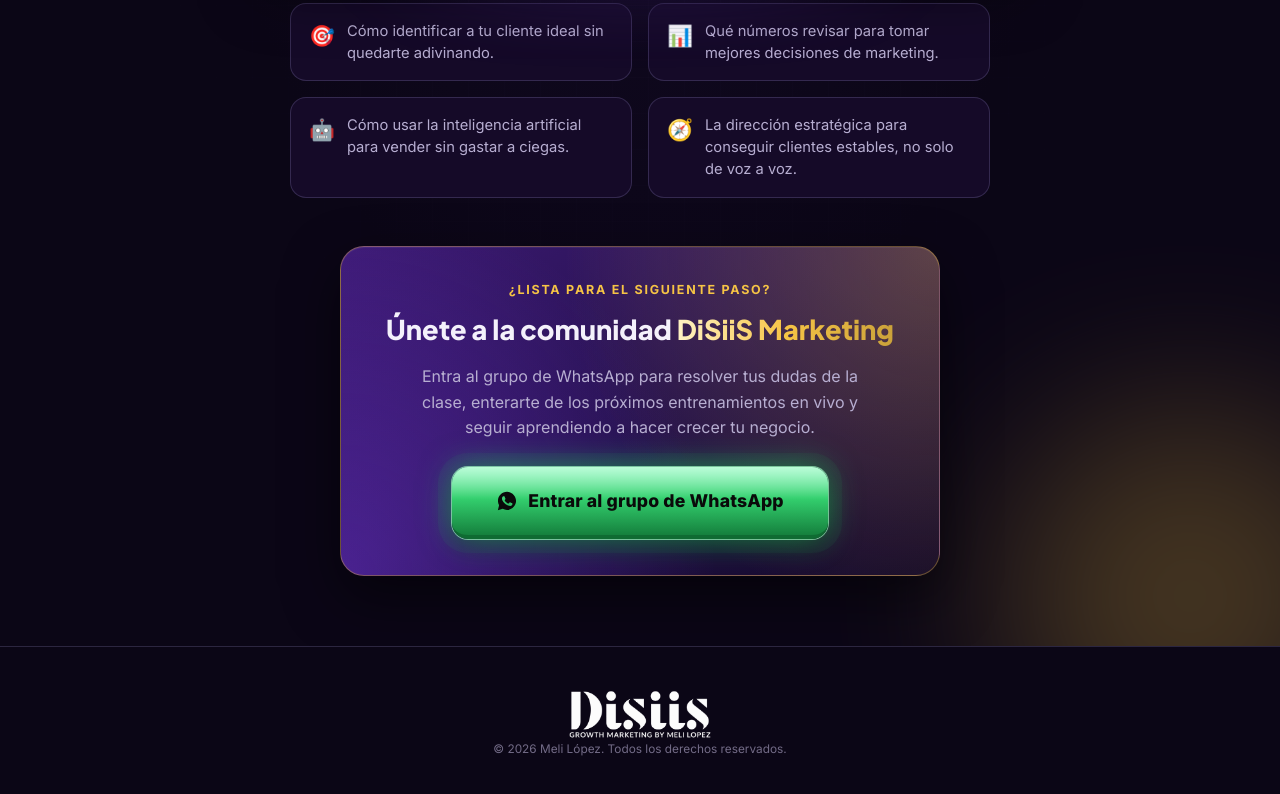
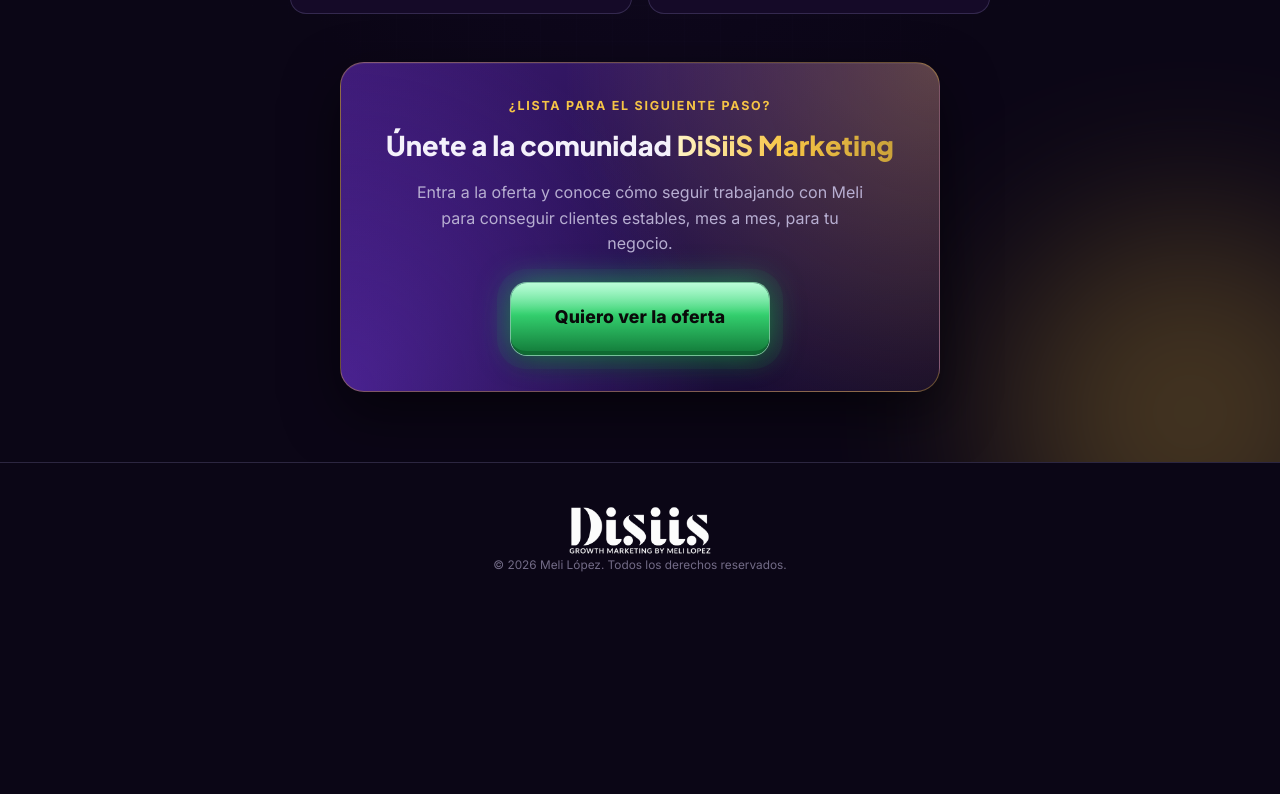
Before and after one commit to DiSiiS-Growth-Marketing/meli-clase-en-vivo, a plain HTML site: page replay.html in a window 1280 px wide. Shown: the part 970-1764 px from the top of the page. After the commit the page ends 1594 px from the top, so only its background shows below. Drawn offline with Linux system fonts and the light colour scheme.

Commit message:
Replay page: remove H1 title, shrink logo, and point CTA button to Skool offer
Co-Authored-By: Claude Sonnet 5 <noreply@anthropic.com>

```diff
--- a/replay.html
+++ b/replay.html
@@ -44,10 +44,6 @@ fbq('track', 'PageView');
       </div>
 
       <p class="section-eyebrow">REPETICIÓN · CLASE EN VIVO CON MELI LÓPEZ</p>
-      <h1 class="replay-title">
-        Vuelve a ver cómo medir, decidir y conseguir
-        <span class="grad-text">clientes estables</span> para tu negocio.
-      </h1>
       <p class="replay-sub">
         Esta es la repetición completa de la clase en vivo. Dale play cuando quieras, toma nota y
         revisa las veces que necesites los pasos para dejar de adivinar con tu marketing.
@@ -89,14 +85,11 @@ fbq('track', 'PageView');
         <p class="section-eyebrow">¿LISTA PARA EL SIGUIENTE PASO?</p>
         <h2 class="replay-cta-title">Únete a la comunidad <span class="grad-text">DiSiiS Marketing</span></h2>
         <p class="replay-cta-sub">
-          Entra al grupo de WhatsApp para resolver tus dudas de la clase, enterarte de los próximos
-          entrenamientos en vivo y seguir aprendiendo a hacer crecer tu negocio.
+          Entra a la oferta y conoce cómo seguir trabajando con Meli para conseguir clientes estables,
+          mes a mes, para tu negocio.
         </p>
-        <a href="https://chat.whatsapp.com/EjWH5EWC1cP3H7WbqlgUDB?s=cl&p=i&iam=2" target="_blank" rel="noopener" class="btn-cta btn-cta-lg btn-whatsapp replay-cta-btn">
-          <svg class="whatsapp-icon" viewBox="0 0 24 24" fill="currentColor" aria-hidden="true">
-            <path d="M12.04 2C6.58 2 2.13 6.45 2.13 11.91c0 1.75.46 3.39 1.26 4.82L2 22l5.39-1.41c1.37.75 2.93 1.17 4.59 1.17h.01c5.46 0 9.9-4.45 9.9-9.91C21.9 6.45 17.5 2 12.04 2zm5.8 14.03c-.24.68-1.4 1.3-1.93 1.38-.49.08-1.1.11-1.78-.11-.41-.13-.94-.3-1.62-.59-2.84-1.23-4.69-4.09-4.83-4.28-.14-.19-1.15-1.53-1.15-2.92s.72-2.07.98-2.35c.26-.28.56-.35.75-.35h.54c.17 0 .4-.03.61.47.24.57.8 1.96.87 2.1.07.14.11.3.02.48-.09.19-.14.3-.27.47-.14.16-.29.37-.41.49-.14.14-.28.29-.12.57.16.28.72 1.19 1.55 1.93 1.07.95 1.96 1.25 2.24 1.39.28.14.44.12.6-.07.17-.19.71-.83.9-1.11.19-.28.38-.23.63-.14.26.09 1.63.77 1.91.91.28.14.47.21.54.33.07.12.07.68-.17 1.36z"/>
-          </svg>
-          <span class="btn-cta-label">Entrar al grupo de WhatsApp</span>
+        <a href="https://www.skool.com/disiis-marketing-by-meli-lopez-7991/about" target="_blank" rel="noopener" class="btn-cta btn-cta-lg btn-whatsapp replay-cta-btn">
+          <span class="btn-cta-label">Quiero ver la oferta</span>
         </a>
       </div>
 
--- a/styles.css
+++ b/styles.css
@@ -863,6 +863,7 @@ body.modal-open{overflow:hidden;}
   display:flex; flex-direction:column; align-items:center; gap:4px;
   margin-bottom:22px;
 }
+.replay-wordmark .wordmark-logo{width:110px;}
 
 .replay-title{
   font-family:var(--font-head);
@@ -958,6 +959,7 @@ body.modal-open{overflow:hidden;}
 @media (max-width:620px){
   .replay-topbar{font-size:.68rem; padding:8px 12px;}
   .replay-main{padding:40px 16px 50px;}
+  .replay-wordmark .wordmark-logo{width:90px;}
   .replay-points{grid-template-columns:1fr;}
   .replay-cta-card{padding:28px 20px 30px;}
 }
```
